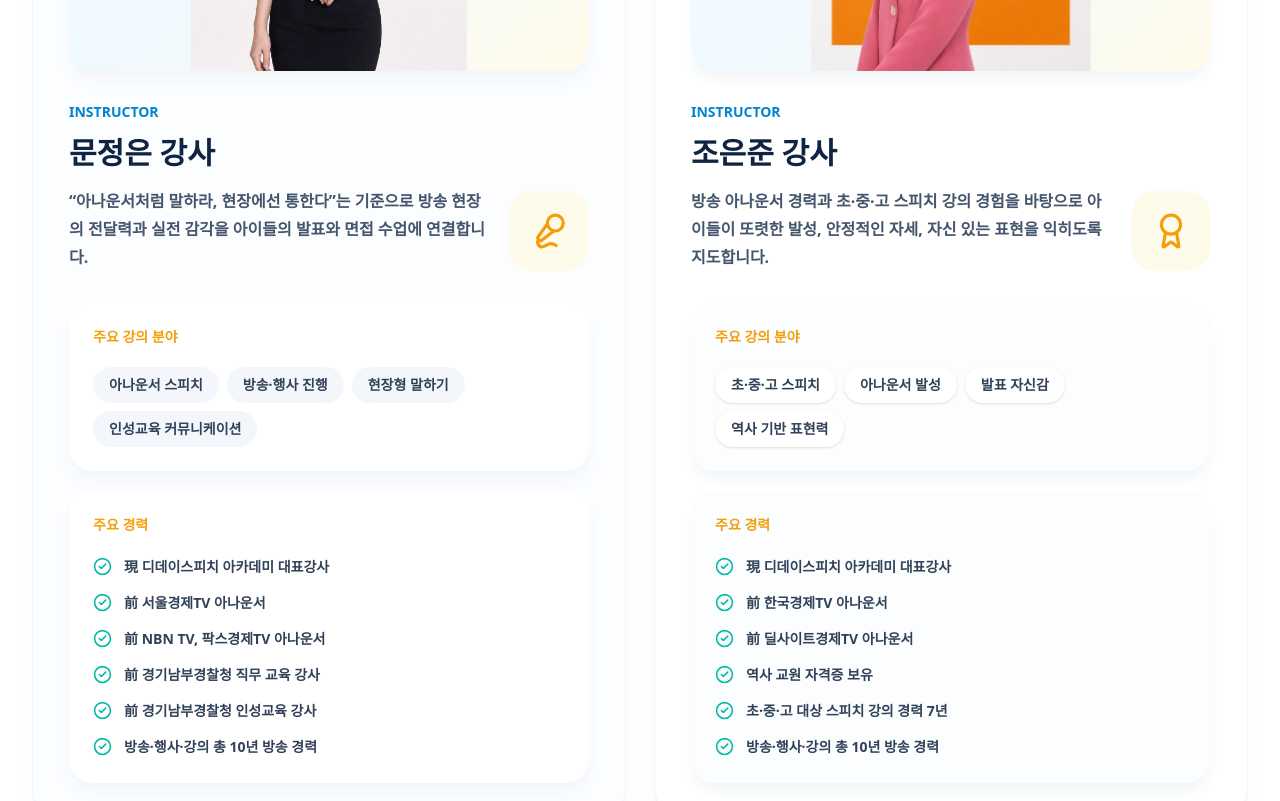
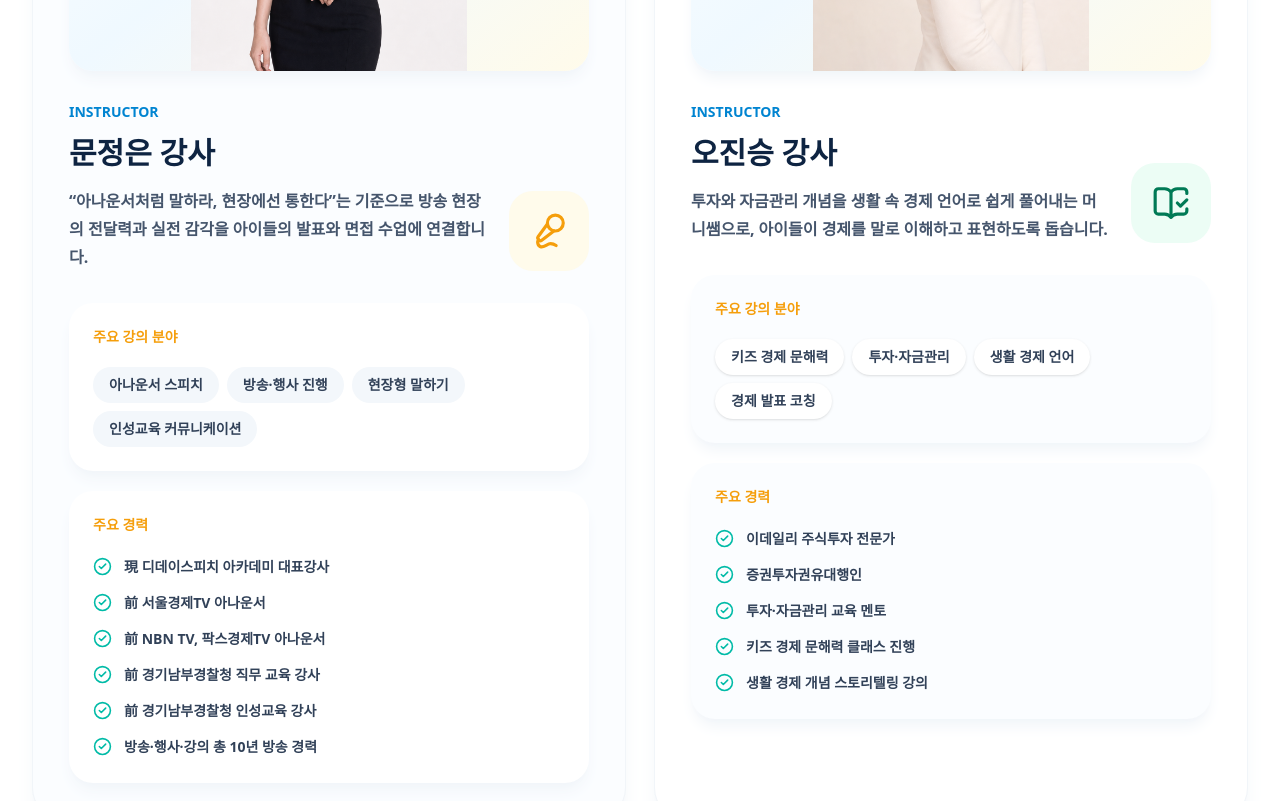
Before and after one commit to Juniorgi/dday-kids-speech, a React (Vite) app: page / in a window 1280 px wide. Shown: the part 4820-5621 px from the top of the page. Built offline with nearby package versions, Linux system fonts and the light colour scheme.

Commit message:
Replace Cho instructor with Oh Jinsung

```diff
--- a/src/App.jsx
+++ b/src/App.jsx
@@ -131,20 +131,19 @@ export default function App() {
     "방송·행사·강의 총 10년 방송 경력",
   ];
 
-  const choInstructorHighlights = [
-    "초·중·고 스피치",
-    "아나운서 발성",
-    "발표 자신감",
-    "역사 기반 표현력",
+  const ohInstructorHighlights = [
+    "키즈 경제 문해력",
+    "투자·자금관리",
+    "생활 경제 언어",
+    "경제 발표 코칭",
   ];
 
-  const choCareers = [
-    "現 디데이스피치 아카데미 대표강사",
-    "前 한국경제TV 아나운서",
-    "前 딜사이트경제TV 아나운서",
-    "역사 교원 자격증 보유",
-    "초·중·고 대상 스피치 강의 경력 7년",
-    "방송·행사·강의 총 10년 방송 경력",
+  const ohCareers = [
+    "이데일리 주식투자 전문가",
+    "증권투자권유대행인",
+    "투자·자금관리 교육 멘토",
+    "키즈 경제 문해력 클래스 진행",
+    "생활 경제 개념 스토리텔링 강의",
   ];
 
   const huhInstructorHighlights = [
@@ -610,9 +609,9 @@ export default function App() {
             <div className="rounded-[2rem] border border-slate-100 bg-white p-7 shadow-xl shadow-slate-100 sm:p-9">
               <div className="mb-7 h-80 overflow-hidden rounded-3xl bg-gradient-to-br from-white via-sky-50 to-amber-50 shadow-lg shadow-slate-100 sm:h-96 lg:h-[26rem]">
                 <img
-                  src="/instructor-cho.png"
-                  alt="조은준 강사"
-                  className="h-full w-full origin-bottom scale-[0.84] object-contain object-bottom"
+                  src="/instructor-oh.png"
+                  alt="오진승 강사"
+                  className="h-full w-full object-contain object-bottom"
                 />
               </div>
               <div className="flex flex-col justify-between gap-5 md:flex-row md:items-end">
@@ -621,16 +620,16 @@ export default function App() {
                     INSTRUCTOR
                   </span>
                   <h3 className="mt-3 text-3xl font-extrabold text-[#0e2442]">
-                    조은준 강사
+                    오진승 강사
                   </h3>
                   <p className="mt-4 text-base font-semibold leading-7 text-slate-600">
-                    방송 아나운서 경력과 초·중·고 스피치 강의 경험을 바탕으로
-                    아이들이 또렷한 발성, 안정적인 자세, 자신 있는 표현을
-                    익히도록 지도합니다.
+                    투자와 자금관리 개념을 생활 속 경제 언어로 쉽게 풀어내는
+                    머니쌤으로, 아이들이 경제를 말로 이해하고 표현하도록
+                    돕습니다.
                   </p>
                 </div>
-                <div className="flex size-20 shrink-0 items-center justify-center rounded-3xl bg-amber-50 text-[#f59e0b]">
-                  <Award size={38} />
+                <div className="flex size-20 shrink-0 items-center justify-center rounded-3xl bg-emerald-50 text-emerald-700">
+                  <BookOpenCheck size={38} />
                 </div>
               </div>
 
@@ -639,7 +638,7 @@ export default function App() {
                   주요 강의 분야
                 </p>
                 <div className="mt-5 flex flex-wrap gap-2">
-                  {choInstructorHighlights.map((item) => (
+                  {ohInstructorHighlights.map((item) => (
                     <span
                       key={item}
                       className="rounded-full bg-white px-4 py-2 text-sm font-bold text-slate-700 shadow-sm"
@@ -655,7 +654,7 @@ export default function App() {
                   주요 경력
                 </p>
                 <div className="mt-5 grid gap-3">
-                  {choCareers.map((career) => (
+                  {ohCareers.map((career) => (
                     <div key={career} className="flex items-start gap-3">
                       <CheckCircle2
                         className="mt-0.5 shrink-0 text-teal-500"
```
Also changed, not shown: public/instructor-oh.png (added).
